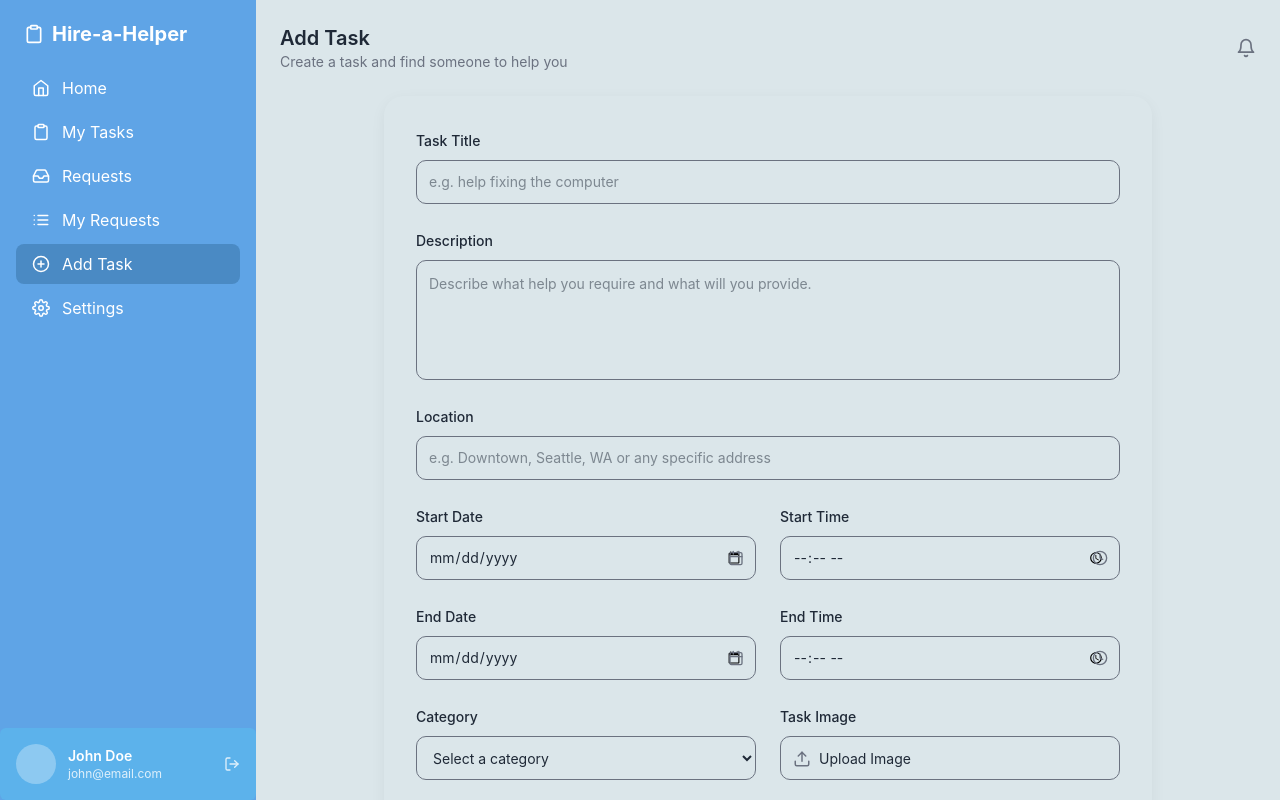
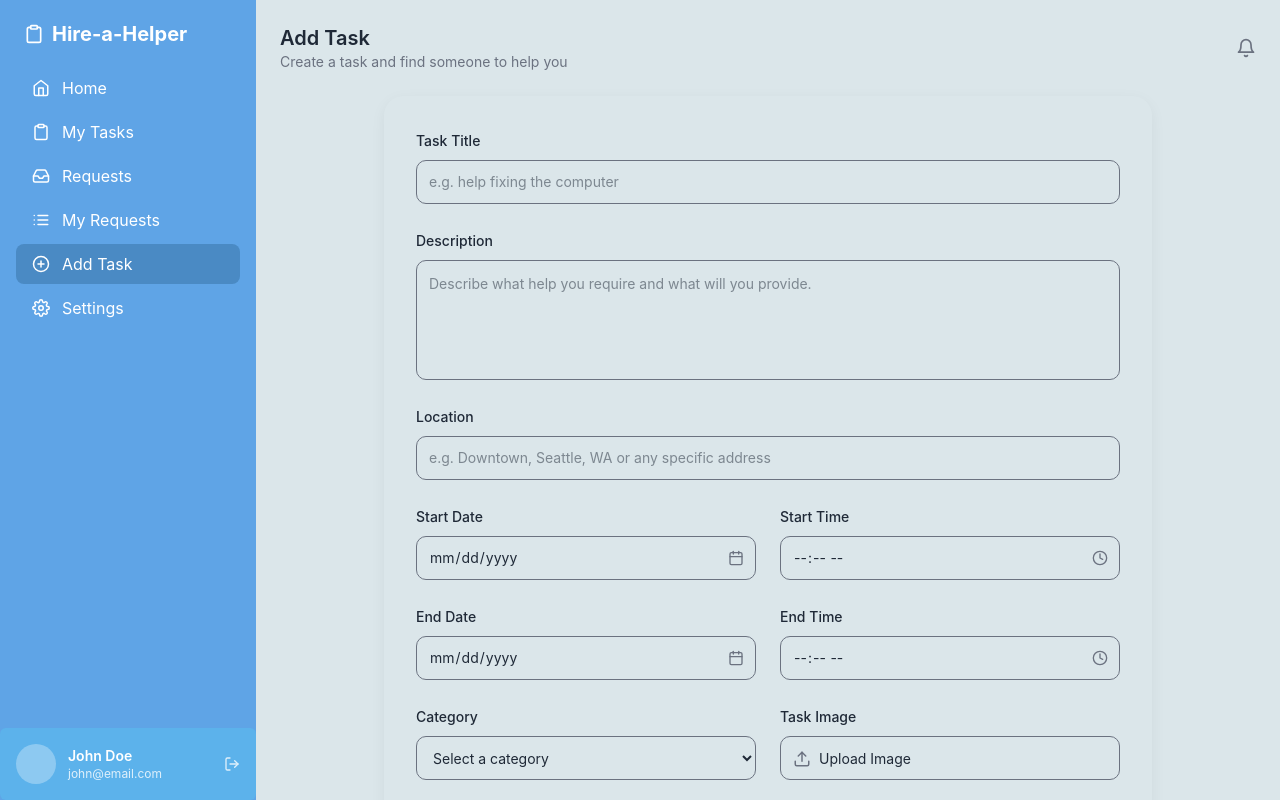
Before and after one commit to springboardmentor632/hirehelper_team_03, a React app in the folder frontend/: page /add-task in a window 1280 px wide. Built offline with nearby package versions, Linux system fonts and the light colour scheme; sample sign-in values are in the browser's storage; the HTML template or start-up script is replaced by a standard one.

Commit message:
fixed ui issues of AddTask.jsx

```diff
--- a/frontend/src/index.css
+++ b/frontend/src/index.css
@@ -114,6 +114,27 @@ input[type="time"].input {
   padding: 0 12px;
 }
 
+/* Hide native calendar/clock icons (keep native pickers on focus) */
+input[type="date"].input,
+input[type="time"].input {
+  -webkit-appearance: none;
+  -moz-appearance: textfield;
+  appearance: none;
+}
+
+/* WebKit pseudo-elements used for the picker icon */
+input[type="date"].input::-webkit-calendar-picker-indicator,
+input[type="time"].input::-webkit-calendar-picker-indicator {
+  display: none;
+  -webkit-appearance: none;
+}
+
+/* IE/Edge older: remove default expand/clear buttons */
+input::-ms-clear,
+input::-ms-expand {
+  display: none;
+}
+
 /* ================================
    Optional Global Enhancements
 ================================ */
--- a/frontend/src/pages/AddTask.jsx
+++ b/frontend/src/pages/AddTask.jsx
@@ -1,4 +1,4 @@
-import { useState } from "react";
+import { useState, useRef } from "react";
 import axios from "axios";
 import Sidebar from "../components/Sidebar";
 import { FiMenu, FiBell, FiUpload, FiCalendar, FiClock } from "react-icons/fi";
@@ -262,15 +262,48 @@ function Textarea(props) {
 }
 
 function IconInput({ icon, type, value, onChange }) {
+  const inputRef = useRef(null);
+
+  const handleIconClick = () => {
+    const el = inputRef.current;
+    if (!el) return;
+    // Modern browsers expose showPicker() for date/time inputs
+    if (typeof el.showPicker === "function") {
+      try {
+        el.showPicker();
+        return;
+      } catch (e) {
+        // ignore and fallback
+      }
+    }
+    // Fallback: focus and dispatch click to trigger native picker where supported
+    el.focus();
+    try {
+      el.dispatchEvent(new MouseEvent("click", { bubbles: true }));
+    } catch (e) {
+      // noop
+    }
+  };
+
   return (
     <div className="relative">
       <input
+        ref={inputRef}
         type={type}
         className="input pr-10"
         value={value}
         onChange={onChange}
       />
-      <div className="absolute right-3 top-1/2 -translate-y-1/2 text-[var(--color-text-muted)]">
+      <div
+        onClick={handleIconClick}
+        className="absolute right-3 top-1/2 -translate-y-1/2 text-[var(--color-text-muted)] cursor-pointer select-none"
+        role="button"
+        aria-label={type === "date" ? "Open date picker" : "Open time picker"}
+        tabIndex={0}
+        onKeyDown={(e) => {
+          if (e.key === "Enter" || e.key === " ") handleIconClick();
+        }}
+      >
         {icon}
       </div>
     </div>
```
